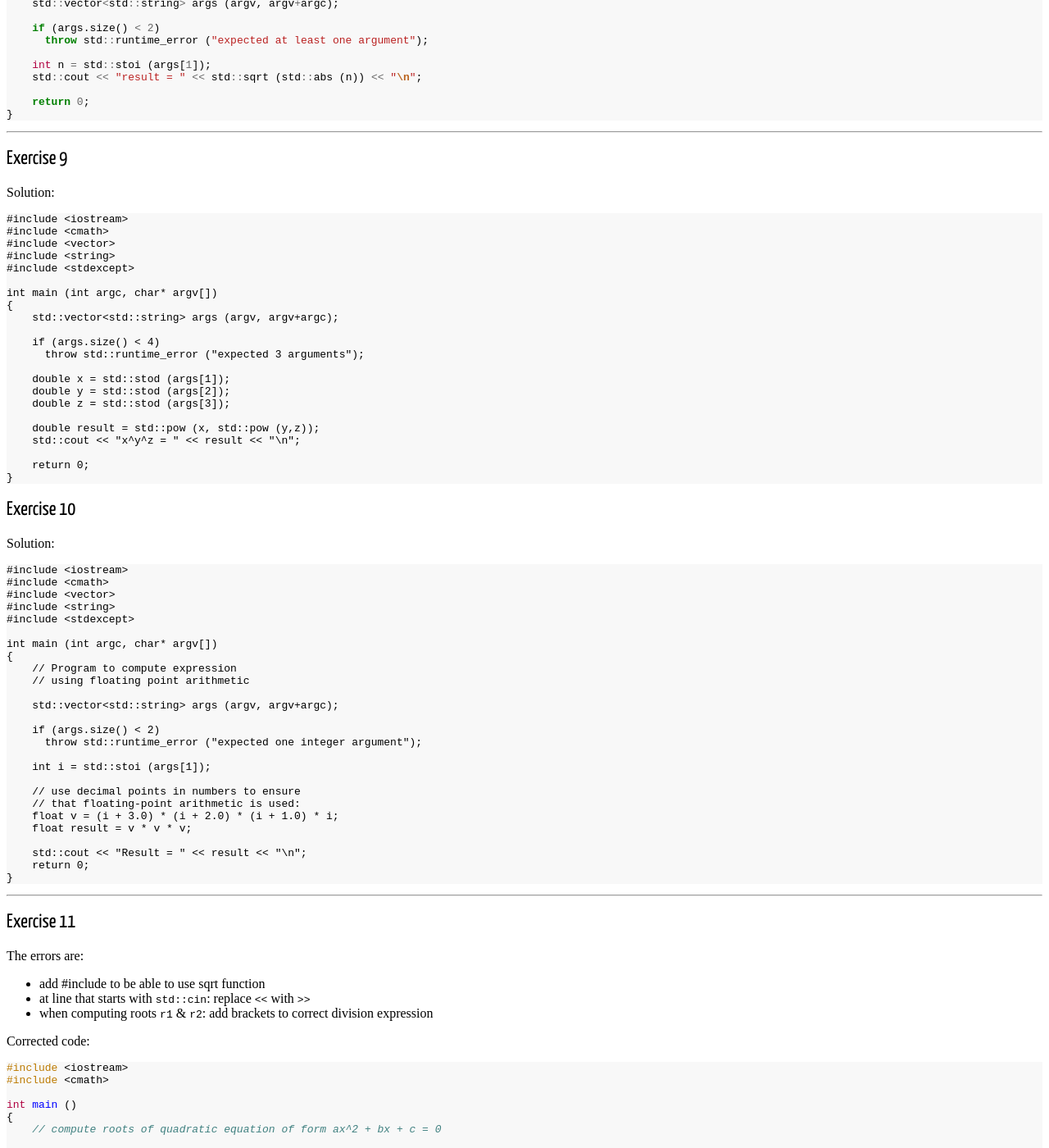
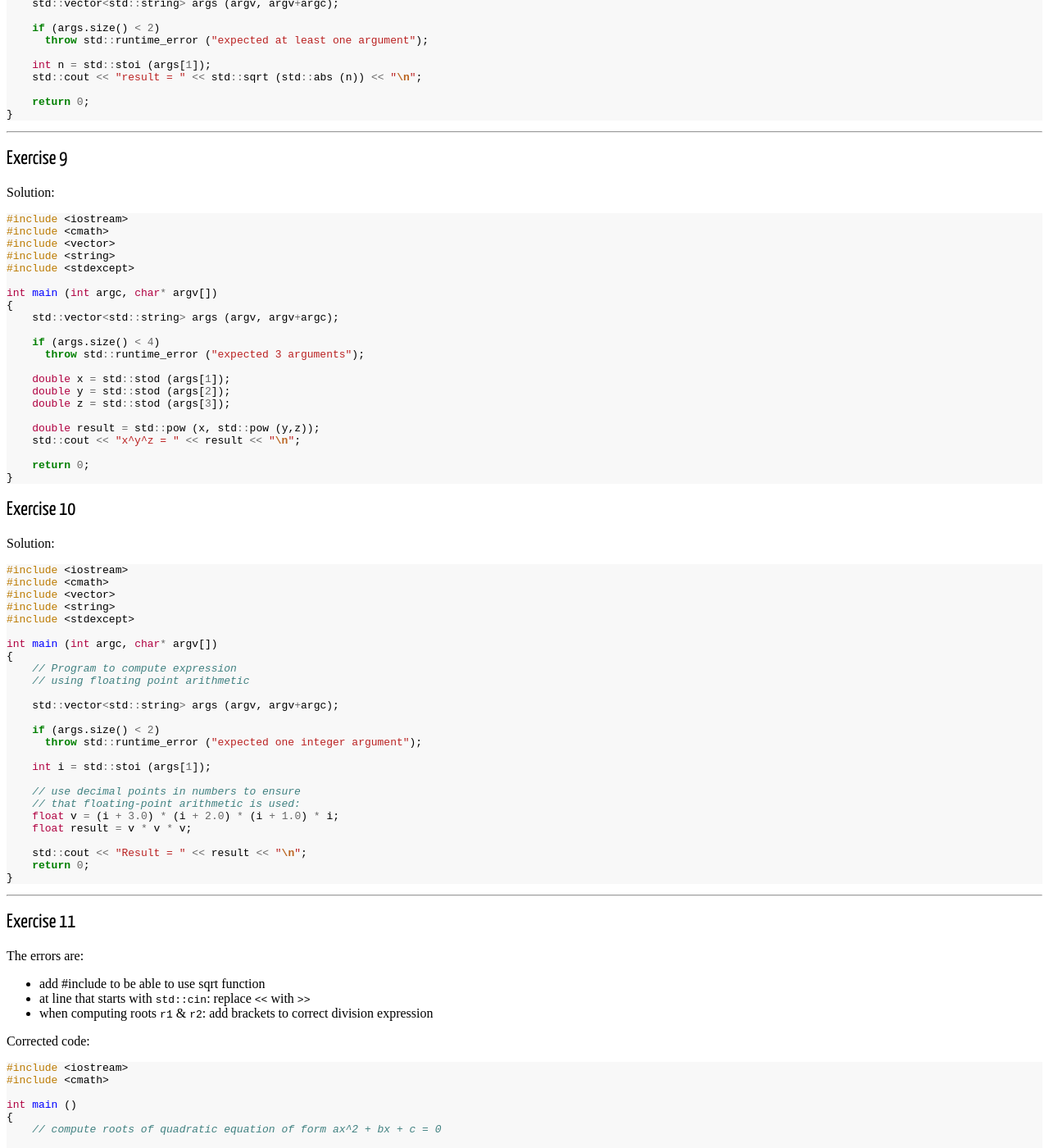
Before and after one commit to KCL-BMEIS/OOP, a Jekyll site: the page built from exercises/solutions/basics.md, in a window 1280 px wide and 1400 px high, scrolled down 3195 px. Shown: the whole window at 82% size. Built offline with Jekyll 4.4.1, drawn with Linux system fonts in a browser that asks for light colours; some web fonts are replaced; some of the changed text lies outside the part shown.

Commit message:
Update index for exercises

````diff
--- a/exercises/solutions/basics.md
+++ b/exercises/solutions/basics.md
@@ -240,7 +240,7 @@ int main (int argc, char* argv[])
 
 Solution:
 
-```
+```c++
 #include <iostream>
 #include <cmath>
 #include <vector>
@@ -269,7 +269,7 @@ int main (int argc, char* argv[])
 
 Solution:
 
-```
+```c++
 #include <iostream>
 #include <cmath>
 #include <vector>
@@ -340,7 +340,7 @@ int main ()
 
 Solution:
 
-```
+```c++
 #include <iostream>
 #include <cmath>
 
@@ -364,8 +364,7 @@ int main ()
 
 Solution:
 
-#include <iostream>
-```
+```c++
 #include <iostream>
 #include <cmath>
 #include <vector>
````
Also changed, not shown: exercises/index.md (+10 -0 lines).
